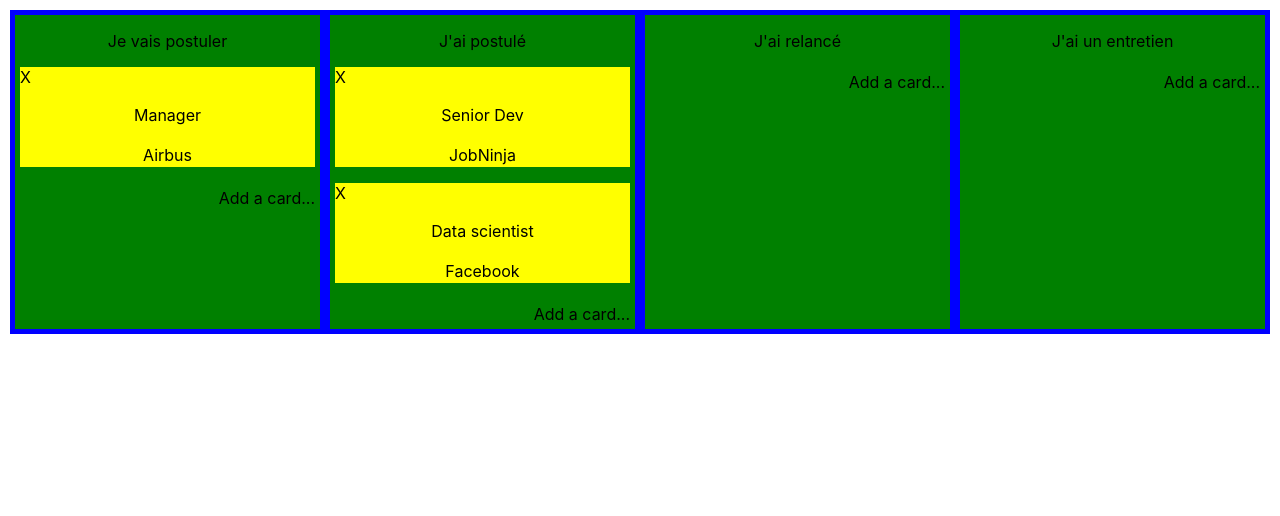
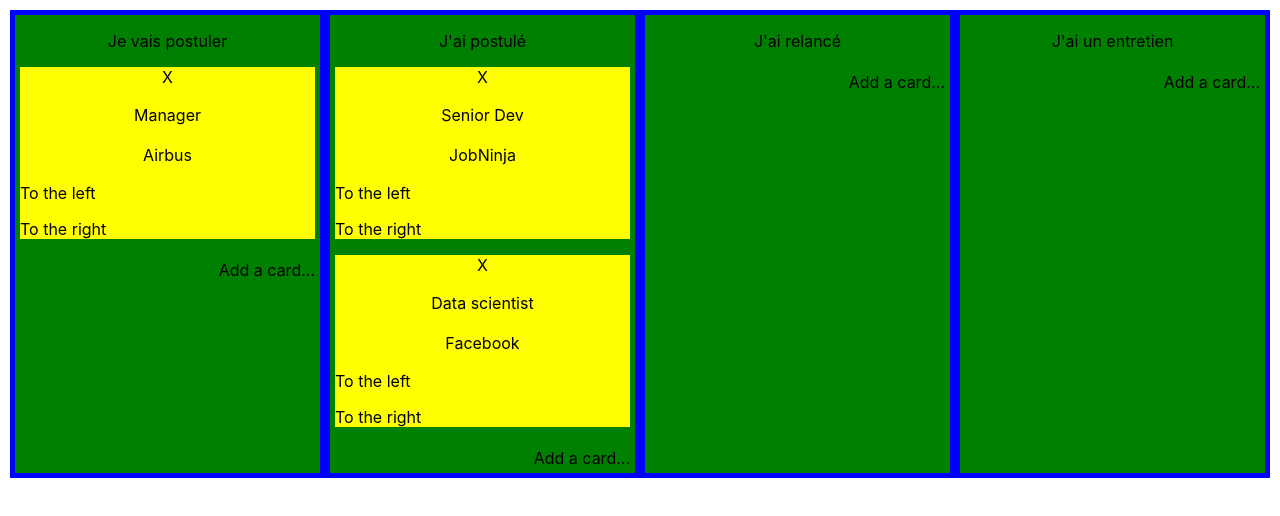
Before and after one commit to Adridut/trello-app, a React (Create React App) app: page / in a window 1280 px wide. Shown: the top 516 px of the page. Built offline with nearby package versions, Linux system fonts and the light colour scheme; the HTML template or start-up script is replaced by a standard one.

Commit message:
Changing lane is now possible

```diff
--- a/src/App.js
+++ b/src/App.js
@@ -89,6 +89,28 @@ class App extends Component {
         this.setState({description: event.target.value});
     }
 
+    moveLeft = (laneId, cardId, name, description) => {
+        if (laneId !== "1"){
+            laneId--
+        }
+        let newState = this.state.cards.filter(card => card.id !== cardId).concat([{id: cardId,
+            name: name,
+            description: description,
+            laneId: laneId.toString()}]);
+        this.setState({cards: newState});
+    }
+
+    moveRight = (laneId, cardId, name, description) => {
+        if (laneId !== "4"){
+            laneId++
+        }
+        let newState = this.state.cards.filter(card => card.id !== cardId).concat([{id: cardId,
+            name: name,
+            description: description,
+            laneId: laneId.toString()}]);
+        this.setState({cards: newState});
+    }
+
     render() {
         return (
             <div style={{backgroundColor: "blue", margin: "10px", display: "flex"}}>
@@ -99,14 +121,14 @@ class App extends Component {
                 <CustomModal isOpen={this.state.isAddModalOpen}
                              handleTitleChange={this.handleTitleChange}
                              handleDescriptionChange={this.handleDescriptionChange} closeModal={this.closeAddModal}/>
-                <Lane name="Je vais postuler" id="1" cards={this.state.cards}
-                      addCard={this.addCard} onCardDelete={this.onCardDelete} onCardEdit={this.onCardEdit}/>
-                <Lane name="J'ai postulé" id="2" cards={this.state.cards}
-                      addCard={this.addCard} onCardDelete={this.onCardDelete} onCardEdit={this.onCardEdit}/>
-                <Lane name="J'ai relancé" id="3" cards={this.state.cards}
-                      addCard={this.addCard} onCardDelete={this.onCardDelete} onCardEdit={this.onCardEdit}/>
-                <Lane name="J'ai un entretien" id="4" cards={this.state.cards}
-                      addCard={this.addCard} onCardDelete={this.onCardDelete} onCardEdit={this.onCardEdit}/>
+                <Lane name="Je vais postuler" id="1" cards={this.state.cards} moveRight={this.moveRight}
+                      addCard={this.addCard} onCardDelete={this.onCardDelete} onCardEdit={this.onCardEdit} moveLeft={this.moveLeft}/>
+                <Lane name="J'ai postulé" id="2" cards={this.state.cards} moveRight={this.moveRight}
+                      addCard={this.addCard} onCardDelete={this.onCardDelete} onCardEdit={this.onCardEdit} moveLeft={this.moveLeft}/>
+                <Lane name="J'ai relancé" id="3" cards={this.state.cards} moveRight={this.moveRight}
+                      addCard={this.addCard} onCardDelete={this.onCardDelete} onCardEdit={this.onCardEdit} moveLeft={this.moveLeft}/>
+                <Lane name="J'ai un entretien" id="4" cards={this.state.cards} moveRight={this.moveRight}
+                      addCard={this.addCard} onCardDelete={this.onCardDelete} onCardEdit={this.onCardEdit} moveLeft={this.moveLeft}/>
             </div>
         );
     }
--- a/src/Components/Card.js
+++ b/src/Components/Card.js
@@ -3,10 +3,14 @@ import React from 'react';
 
 export const Card = props => {
     return (
-        <div onClick={props.onClick} style={{backgroundColor: "yellow", margin: "5px", flex: '1'}}>
-            <p onClick={() => props.onCardDelete(props.id)}>X</p>
-            <p style={{textAlign: 'center', padding: "2px"}}>{props.name}</p>
-            <p style={{textAlign: 'center', padding: "2px"}}>{props.description}</p>
+        <div style={{backgroundColor: "yellow", margin: "5px", flex: '1'}}>
+            <p style={{textAlign: 'center'}} onClick={() => props.onCardDelete(props.id)}>X</p>
+            <div onClick={props.onClick} >
+                <p style={{textAlign: 'center', padding: "2px"}}>{props.name}</p>
+                <p style={{textAlign: 'center', padding: "2px"}}>{props.description}</p>
+            </div>
+            <p onClick={props.moveLeft}>To the left</p>
+            <p onClick={props.moveRight}>To the right</p>
         </div>
     )
 }
--- a/src/Components/Lane.js
+++ b/src/Components/Lane.js
@@ -7,11 +7,13 @@ export const Lane = props => {
             <p style={{textAlign: 'center'}}>{props.name}</p>
             {props.cards && props.cards
                 .filter(e => e.laneId === props.id)
-                .map((card)=> <Card name={card.name}
-                                 description={card.description}
-                                 id={card.id}
-                                 onCardDelete={props.onCardDelete}
-                                 onClick={() => props.onCardEdit(props.id, card.id, card.name, card.description)}/>)}
+                .map((card) => <Card name={card.name}
+                                     description={card.description}
+                                     id={card.id}
+                                     onCardDelete={props.onCardDelete}
+                                     moveLeft={() => props.moveLeft(props.id, card.id, card.name, card.description)}
+                                     moveRight={() => props.moveRight(props.id, card.id, card.name, card.description)}
+                                     onClick={() => props.onCardEdit(props.id, card.id, card.name, card.description)}/>)}
             <p style={{float: 'right', margin: '5px'}} onClick={() => props.addCard(props.id)}>Add a card...</p>
         </div>
     )
```
